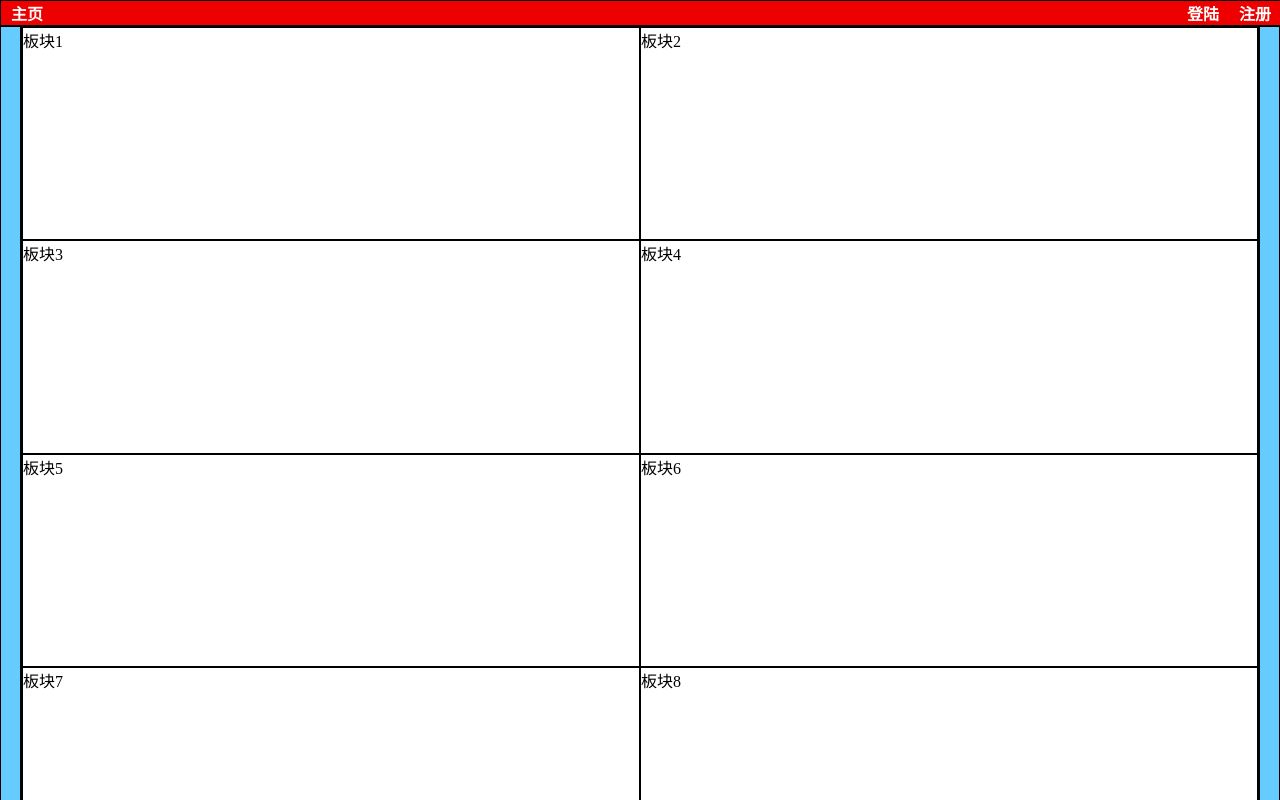
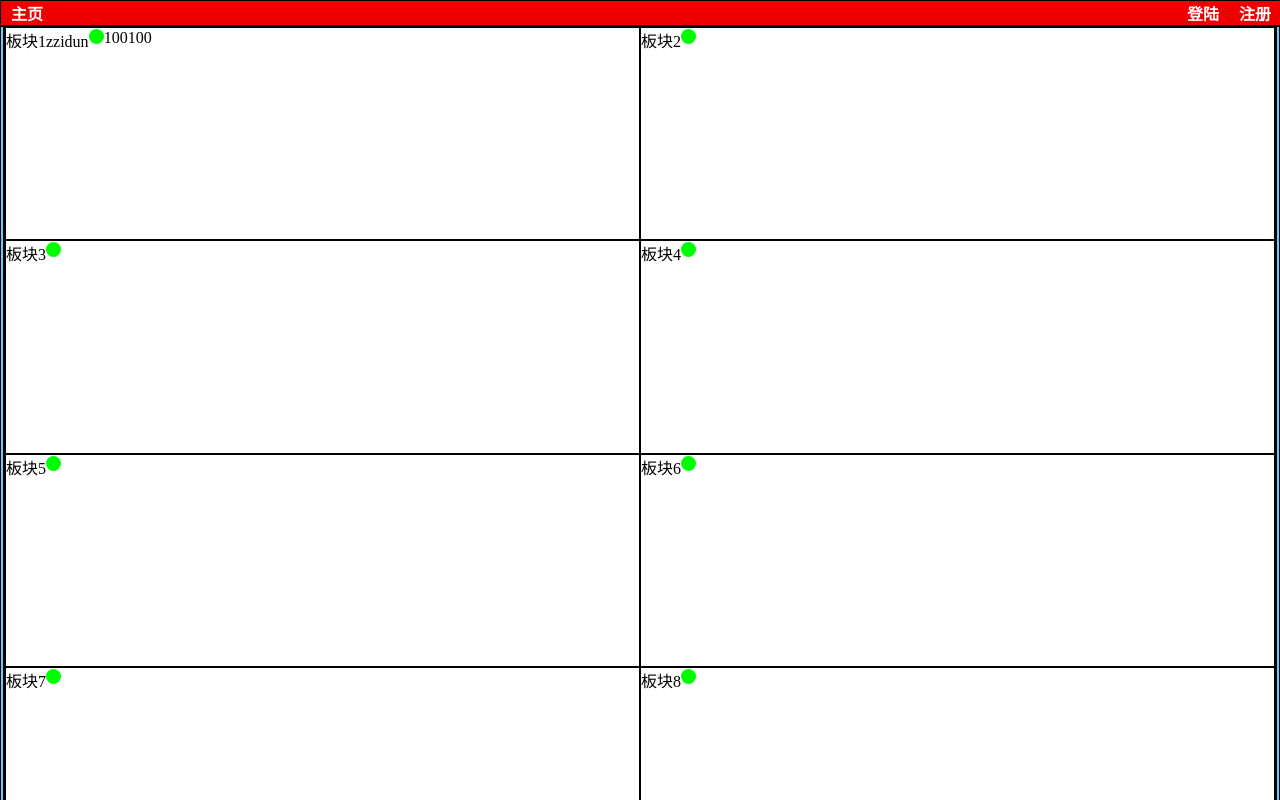
Before and after one commit to zzidun/virtual-forum-frontend, a Vue app: page / in a window 1280 px wide. Shown: the top 800 px of the page. Built offline with nearby package versions, Linux system fonts and the light colour scheme.

Commit message:
color dot

```diff
--- a/src/components/category/block.vue
+++ b/src/components/category/block.vue
@@ -1,10 +1,14 @@
 <template>
-  <el-container class="category_block grid">
-    <a>{{id}}</a>
-    <a>{{name}}</a>
-    <a>{{speak}}</a>
-    <a>{{follow}}</a>
-    <a>{{categoryer}}</a>
+  <el-container class="category-block grid">
+    <div>
+        <a>{{name}}</a>
+        <a>{{categoryer}}</a>
+    </div>
+    <div>
+        <span class="category-color zero" ></span>
+        <a>{{speak}}</a>
+        <a>{{follow}}</a>
+    </div>
   </el-container>
 </template>
 
@@ -22,8 +26,37 @@ export default {
 </script>
 
 <style>
-.category_block {
+.category-block {
     height : 100%;
     width : 100%
 }
+.six {
+    background-color : #FF0000
+}
+.five {
+    background-color : #FF7F00
+}
+.four {
+    background-color : #8B00FF
+}
+.three {
+    background-color: #0000FF;
+}
+.one {
+    background-color : #00FFFF
+}
+.zero {
+    background-color : #00FF00
+}
+
+
+.category-color {
+    position: relative;
+    top: 1px;
+    display: inline-block;
+    width: 15px;
+    height: 15px;
+    border: 1px solid var(--color-primer-border-contrast);
+    border-radius: 50%;
+}
 </style>
--- a/src/views/Home.vue
+++ b/src/views/Home.vue
@@ -7,88 +7,88 @@
             <div>
             <table cellspacing="0" cellpadding="0" width = "100%">
               <tr :height = "rowHeight">
-                <td :height = "rowHeight">
-                  <CategoryBlock name="板块1">
+                <td :height = "rowHeight" :width = "colWidth">
+                  <CategoryBlock name="板块1" categoryer="zzidun" speak="100" follow="100">
                   </CategoryBlock>
                 </td>
-                <td :height = "rowHeight">
+                <td :height = "rowHeight" :width = "colWidth">
                   <CategoryBlock name="板块2" >
                   </CategoryBlock>
                 </td>
               </tr>
 
               <tr :height = "rowHeight">
-                <td :height = "rowHeight">
+                <td :height = "rowHeight" :width = "colWidth">
                   <CategoryBlock name="板块3">
                   </CategoryBlock>
                 </td>
-                <td :height = "rowHeight">
+                <td :height = "rowHeight" :width = "colWidth">
                   <CategoryBlock name="板块4" >
                   </CategoryBlock>
                 </td>
               </tr>
 
               <tr :height = "rowHeight">
-                <td :height = "rowHeight">
+                <td :height = "rowHeight" :width = "colWidth">
                   <CategoryBlock name="板块5">
                   </CategoryBlock>
                 </td>
-                <td :height = "rowHeight">
+                <td :height = "rowHeight" :width = "colWidth">
                   <CategoryBlock name="板块6" >
                   </CategoryBlock>
                 </td>
               </tr>
 
               <tr :height = "rowHeight">
-                <td :height = "rowHeight">
+                <td :height = "rowHeight" :width = "colWidth">
                   <CategoryBlock name="板块7">
                   </CategoryBlock>
                 </td>
-                <td :height = "rowHeight">
+                <td :height = "rowHeight" :width = "colWidth">
                   <CategoryBlock name="板块8" >
                   </CategoryBlock>
                 </td>
               </tr>
 
               <tr :height = "rowHeight">
-                <td :height = "rowHeight">
+                <td :height = "rowHeight" :width = "colWidth">
                   <CategoryBlock name="板块1">
                   </CategoryBlock>
                 </td>
-                <td :height = "rowHeight">
+                <td :height = "rowHeight" :width = "colWidth">
                   <CategoryBlock name="板块2" >
                   </CategoryBlock>
                 </td>
               </tr>
 
               <tr :height = "rowHeight">
-                <td :height = "rowHeight">
+                <td :height = "rowHeight" :width = "colWidth">
                   <CategoryBlock name="板块3">
                   </CategoryBlock>
                 </td>
-                <td :height = "rowHeight">
+                <td :height = "rowHeight" :width = "colWidth">
                   <CategoryBlock name="板块4" >
                   </CategoryBlock>
                 </td>
               </tr>
 
               <tr :height = "rowHeight">
-                <td :height = "rowHeight">
+                <td :height = "rowHeight" :width = "colWidth">
                   <CategoryBlock name="板块5">
                   </CategoryBlock>
                 </td>
-                <td :height = "rowHeight">
+                <td :height = "rowHeight" :width = "colWidth">
                   <CategoryBlock name="板块6" >
                   </CategoryBlock>
                 </td>
               </tr>
 
               <tr :height = "rowHeight">
-                <td :height = "rowHeight">
+                <td :height = "rowHeight" :width = "colWidth">
                   <CategoryBlock name="板块7">
                   </CategoryBlock>
                 </td>
-                <td :height = "rowHeight">
+                <td :height = "rowHeight" :width = "colWidth">
                   <CategoryBlock name="板块8" >
                   </CategoryBlock>
                 </td>
@@ -132,7 +132,9 @@ import CategoryBlock from "@/components/category/block.vue"
       rowHeight: function() {
         return (window.innerWidth) / 6 + 'px';
       },
-
+      colWidth: function() {
+        return (window.innerWidth) / 4 + 'px'
+      }
     }
 
   }
```
